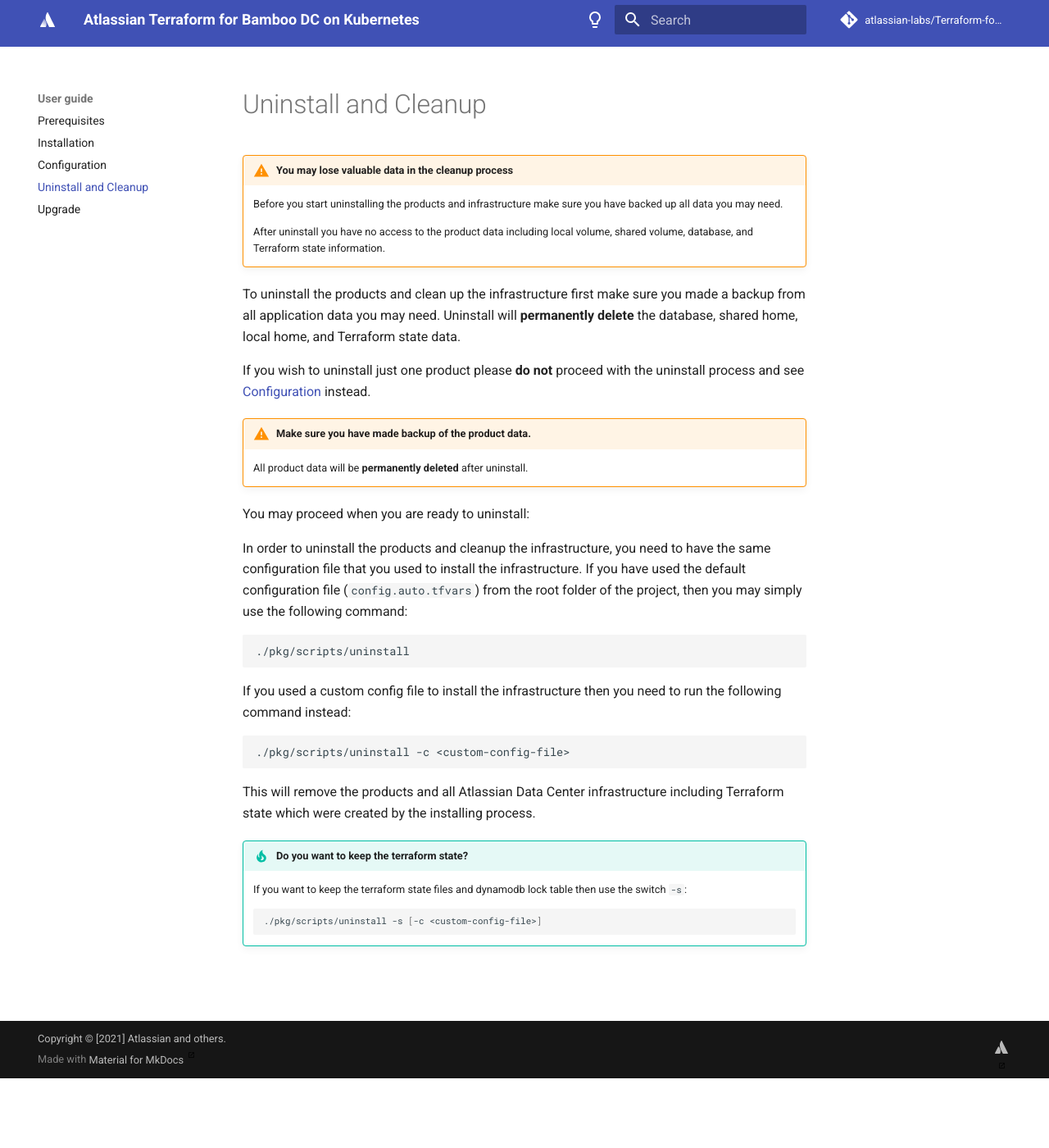
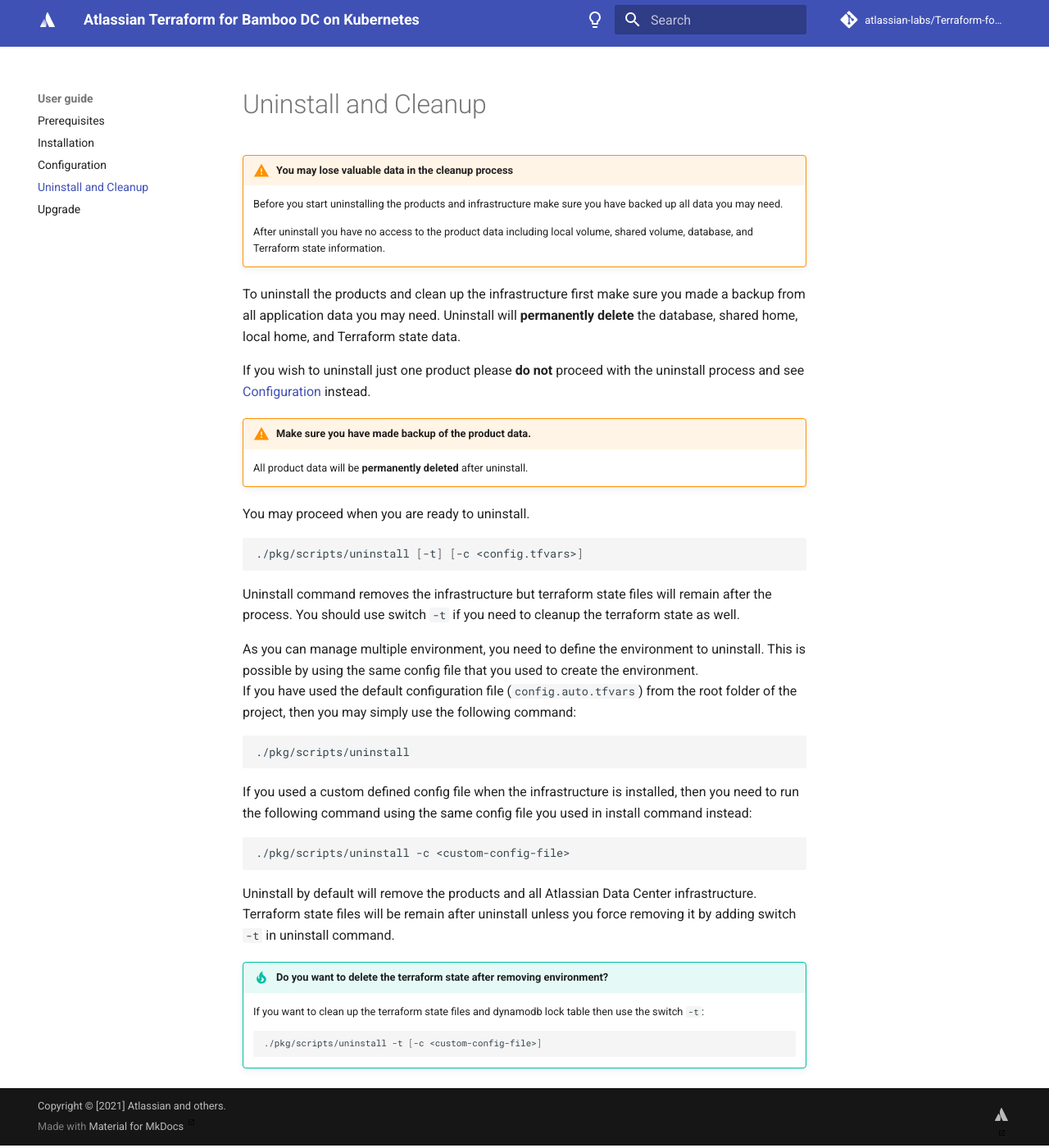
Before and after one commit to atlassian-labs/data-center-terraform, an MkDocs documentation site: the page built from docs/docs/userguide/CLEANUP.md, in a window 1280 px wide and 1400 px high, scrolled down 85 px. Shown: the whole window at 82% size. Built offline with MkDocs 1.6.1 and Material for MkDocs 9.7.7, drawn with Linux system fonts in a browser that asks for light colours; comment, search, counter and statistics services are not loaded.

Commit message:
TFKUBE-135: refactored the uninstall - update kubernetes context after install - modified documentation

````diff
--- a/docs/docs/userguide/CLEANUP.md
+++ b/docs/docs/userguide/CLEANUP.md
@@ -14,24 +14,32 @@
 !!! warning "Make sure you have made backup of the product data."
     All product data will be **permanently deleted** after uninstall.
 
-You may proceed when you are ready to uninstall:
+You may proceed when you are ready to uninstall.
 
-In order to uninstall the products and cleanup the infrastructure, you need to have the same configuration file that you used to install the infrastructure.
+```shell
+./pkg/scripts/uninstall [-t] [-c <config.tfvars>]
+```
+Uninstall command removes the infrastructure but terraform state files will remain after the process.
+You should use switch `-t` if you need to cleanup the terraform state as well.
+
+As you can manage multiple environment, you need to define the environment to uninstall.
+This is possible by using the same config file that you used to create the environment.
 If you have used the default configuration file (`config.auto.tfvars`) from the root folder of the project, then you may simply use the following command:
 
 ```shell
 ./pkg/scripts/uninstall
 ```
 
-If you used a custom config file to install the infrastructure then you need to run the following command instead:
+If you used a custom defined config file when the infrastructure is installed, then you need to run the following command using the same config file you used in install command instead:
 ```
 ./pkg/scripts/uninstall -c <custom-config-file>
 ```
 
-This will remove the products and all Atlassian Data Center infrastructure including Terraform state which were created by the installing process.
+Uninstall by default will remove the products and all Atlassian Data Center infrastructure.
+Terraform state files will be remain after uninstall unless you force removing it by adding switch `-t` in uninstall command.
 
-!!! tip "Do you want to keep the terraform state?"
-    If you want to keep the terraform state files and dynamodb lock table then use the switch `-s`:
+!!! tip "Do you want to delete the terraform state after removing environment?"
+    If you want to clean up the terraform state files and dynamodb lock table then use the switch `-t`:
     ```shell
-    ./pkg/scripts/uninstall -s [-c <custom-config-file>]
+    ./pkg/scripts/uninstall -t [-c <custom-config-file>]
     ```
````
Also changed, not shown: 4 other files.
